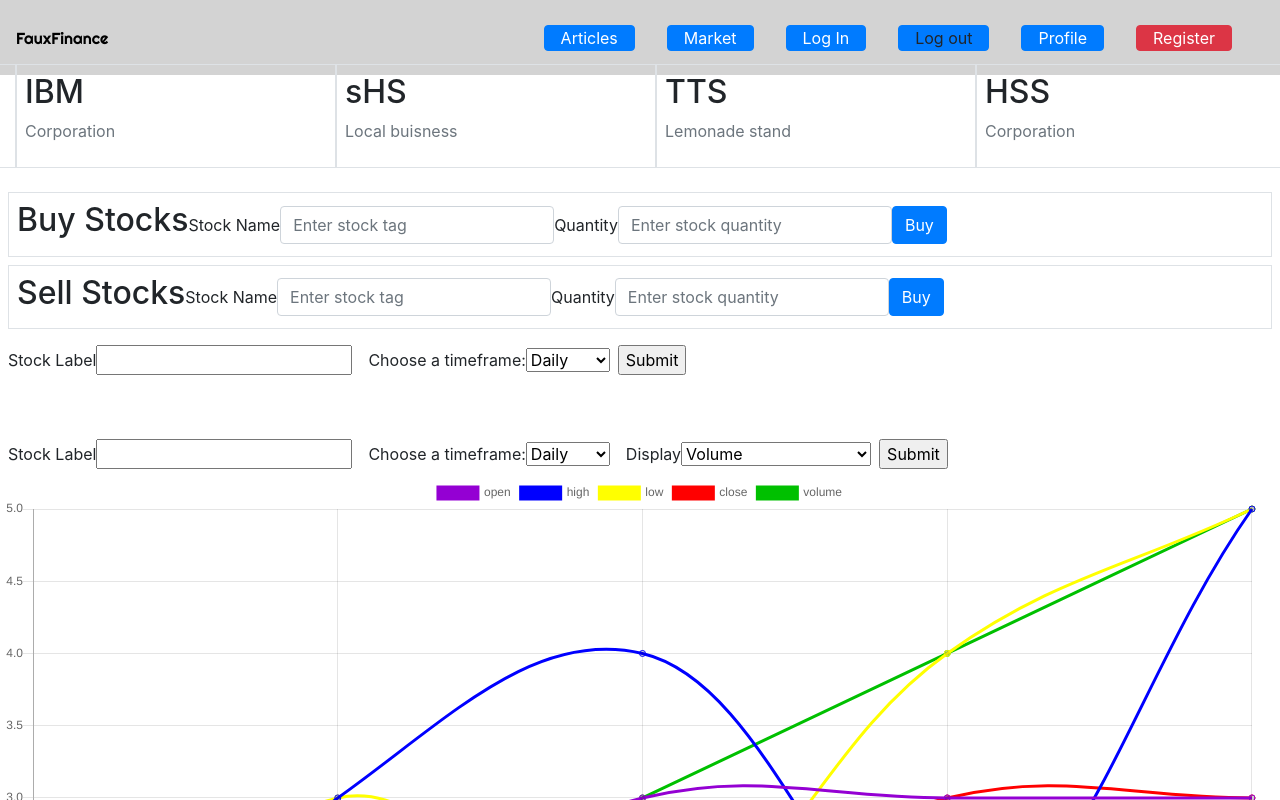
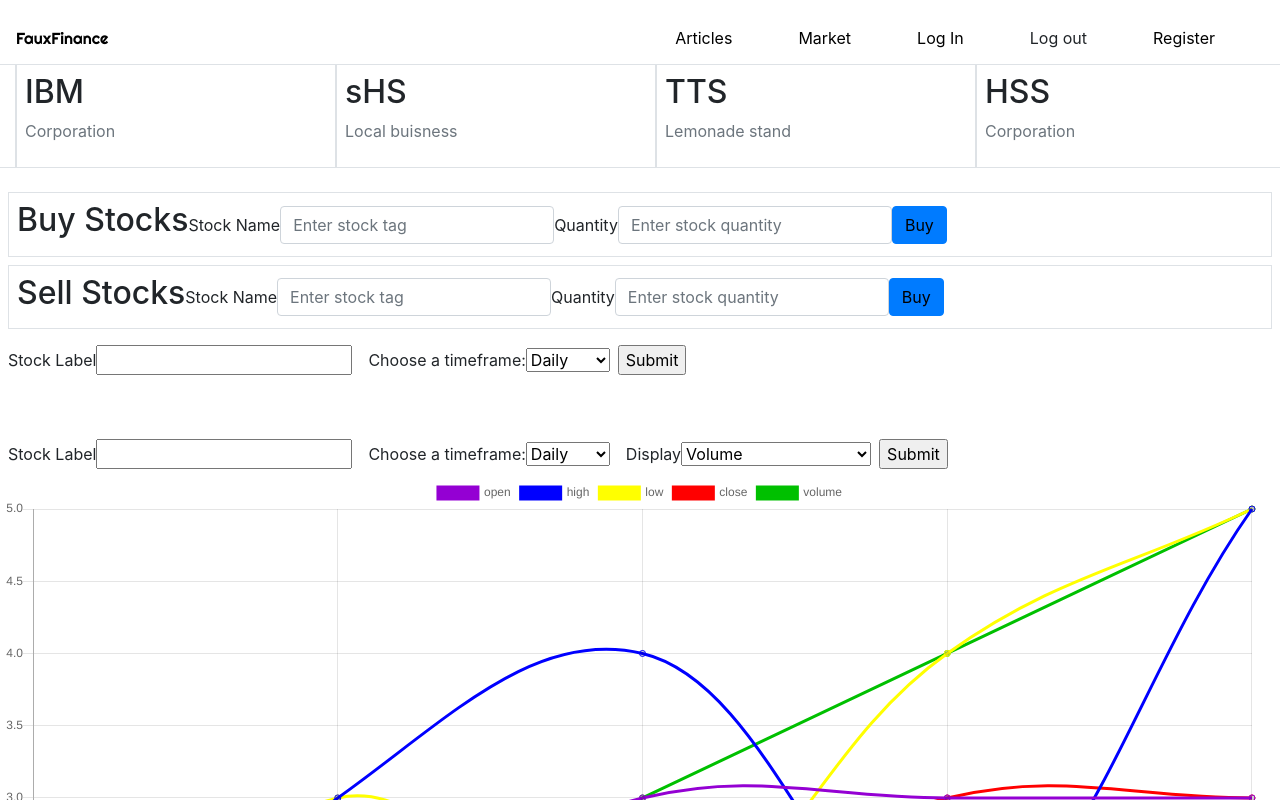
Before and after one commit to ethanhart35/Project3, a React (Create React App) app in the folder client/: page /market in a window 1280 px wide. Shown: the top 800 px of the page. Built offline with nearby package versions, Linux system fonts and the light colour scheme.

Commit message:
styled the navbar to white background black font

```diff
--- a/client/src/App.js
+++ b/client/src/App.js
@@ -60,22 +60,22 @@ class App extends Component {
 
               <ul className="nav">
                 <li className="nav-item active">
-                  <Link className="nav-link btn btn-primary py-0" to={"/articles"}>Articles</Link>
+                  <Link className="nav-link btn py-0" to={"/articles"}>Articles</Link>
                 </li>
                 <li className="nav-item">
-                  <Link className="nav-link btn btn-primary py-0" to={"/market"}>Market</Link>
+                  <Link className="nav-link btn  py-0" to={"/market"}>Market</Link>
                 </li>
                 <li className="nav-item">
-                  <Link className="nav-link btn btn-primary py-0" to={"/login"}>Log In</Link>
+                  <Link className="nav-link btn  py-0" to={"/login"}>Log In</Link>
                 </li>
                 <li className="nav-item">
-                  <a className="nav-link btn btn-primary py-0" onClick={API.logoutUser}>Log out</a>
+                  <a className="nav-link btn  py-0" onClick={API.logoutUser}>Log out</a>
                 </li>
+                {/* <li className="nav-item">
+                    <a className="nav-link btn py-0" href="/profile">Profile</a>
+                </li> */}
                 <li className="nav-item">
-                    <a className="nav-link btn btn-primary py-0" href="/profile">Profile</a>
-                </li>
-                <li className="nav-item">
-                  <Link className="nav-link btn btn-danger py-0" to={"/register"}>Register</Link>
+                  <Link className="nav-link btn py-0" to={"/register"}>Register</Link>
                 </li>
               </ul>
             </nav>
--- a/client/src/components/Nav.css
+++ b/client/src/components/Nav.css
@@ -1,9 +1,10 @@
 .navbar {
-    background-color: lightgray;
+    background-color: white;
     position:fixed;
     top:0;
     width: 100%;
     height: 75px
+
 
 }
 .navbar-brand {
@@ -12,16 +13,12 @@
 }
 #brand {
     font-style: Rightous; font-family: 'Righteous', cursive;
-    color:black;
+    color:Black;
 }
 .nav-item {
     margin-right: 2em;
 }
-.btn-primary {
-    /* color: rgba(35, 15, 209, 0.849);  */
-    color: #066940d8;
-    text: white;
+
+.btn {
+    color: black;
 }
-.btn {
-    color: white;
-}
--- a/client/src/components/Nav.js
+++ b/client/src/components/Nav.js
@@ -1,29 +1,29 @@
-import React from "react";
-import "./Nav.css";
-import API from "../utils/API";
+// import React from "react";
+// import "./Nav.css";
+// import API from "../utils/API";
 
-const Nav = (props) => (
-    <nav className="navbar navbar-light">
-        <a className="navbar-brand" id="brand" href="/">FauxFinance</a>
+// const Nav = (props) => (
+//     <nav className="navbar navbar-light">
+//         <a className="navbar-brand" id="brand" href="/">FauxFinance</a>
 
-        <ul className="nav">
-                <li className="nav-item active">
-                    <a className="nav-link btn btn-primary py-0" href="/articles">Articles</a>
-                </li>
-                <li className="nav-item">
-                    <a className="nav-link btn btn-primary py-0" href="/market">Market</a>
-                </li>
-                <li className="nav-item">
-                    <a className="nav-link btn btn-primary py-0" href="/login">Log In</a>
-                </li>
-                <li className="nav-item">
-                    <a className="nav-link btn btn-primary py-0" onClick={API.logoutUser}>Log out</a>
-                </li>
-                <li className="nav-item">
-                    <a className="nav-link btn btn-danger py-0"  id="btn"  href="/register">Register</a>
-                </li>
-            </ul>
-    </nav>
-);
+//         <ul className="nav">
+//                 <li className="nav-item active">
+//                     <a className="nav-link btn" href="/articles">Articles</a>
+//                 </li>
+//                 <li className="nav-item">
+//                     <a className="nav-link btn " href="/market">Market</a>
+//                 </li>
+//                 <li className="nav-item">
+//                     <a className="nav-link btn" href="/login">Log In</a>
+//                 </li>
+//                 <li className="nav-item">
+//                     <a className="nav-link btn" onClick={API.logoutUser}>Log out</a>
+//                 </li>
+//                 <li className="nav-item">
+//                     <a className="nav-link btn"  id="btn"  href="/register">Register</a>
+//                 </li>
+//             </ul>
+//     </nav>
+// );
 
-export default Nav;
+// export default Nav;
```
